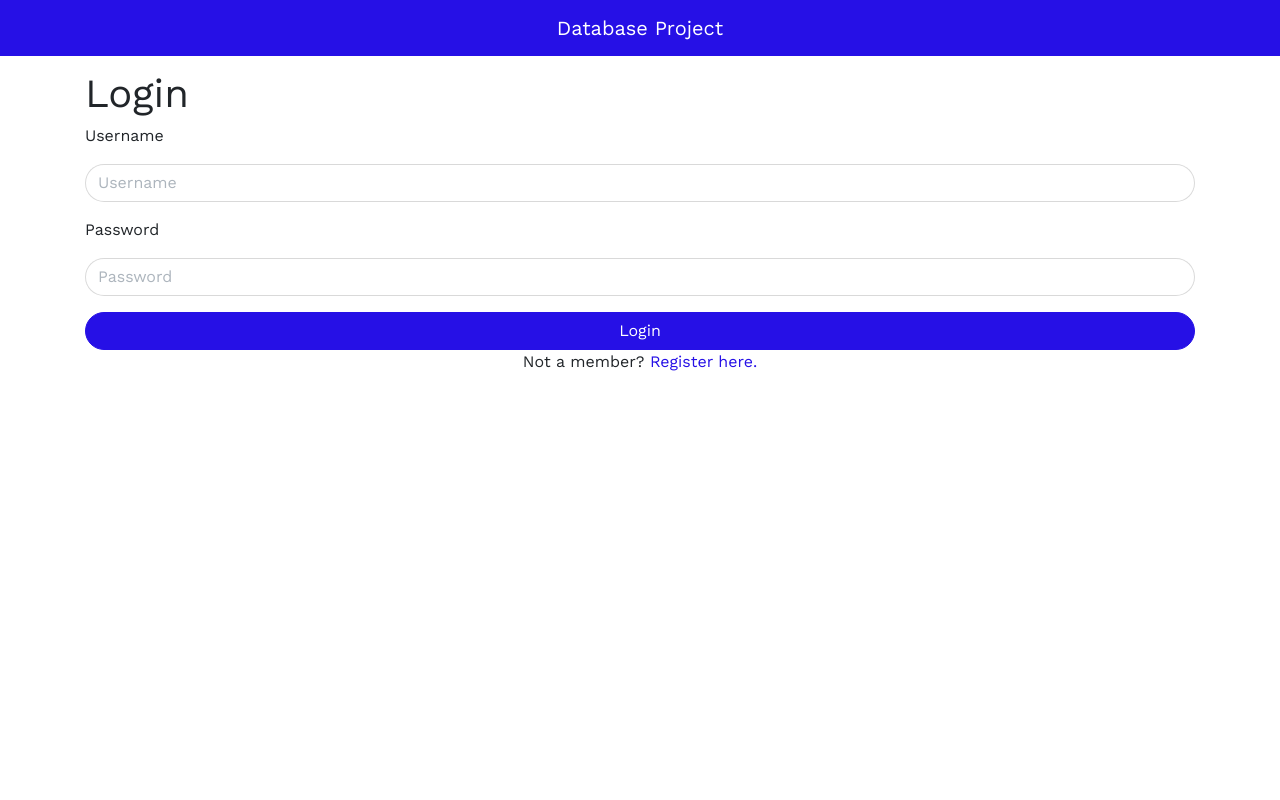
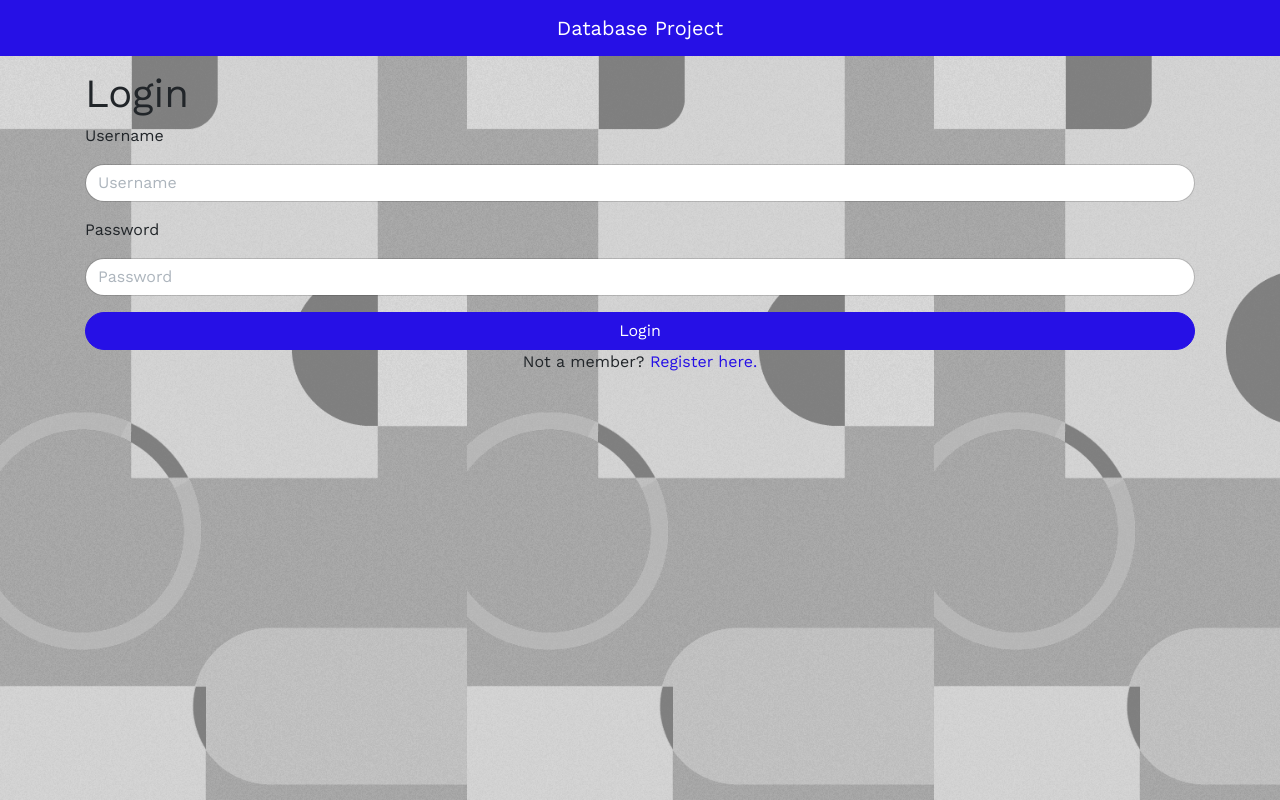
Before and after one commit to SpencerBateman/database-final, an Angular app: page / in a window 1280 px wide. Built offline with nearby package versions, Linux system fonts and the light colour scheme.

Commit message:
make swipe page

```diff
--- a/src/app/components/login/login.component.html
+++ b/src/app/components/login/login.component.html
@@ -1,3 +1,4 @@
+<div class="hp-background">
 <nav class="navbar navbar-dark bg-primary mb-3">
   <div class="container">
     <a class="navbar-brand mx-auto" [routerLink]="['']">Database Project</a>
@@ -21,3 +22,4 @@
     <p class="text-center">Not a member? <a [routerLink]="['/register']"> Register here.</a></p>
   </form>
 </div>
+</div>
--- a/src/app/components/swipe/swipe.component.html
+++ b/src/app/components/swipe/swipe.component.html
@@ -1,6 +1,17 @@
 <nav class="navbar navbar-dark bg-primary mb-3">
   <div class="container">
+    <a class="pull-left" [routerLink]="['/user', this.userId, 'settings']"><i class="fa fa-user-circle" aria-hidden="true"></i></a>
     <a class="navbar-brand mx-auto" href="#">Database Project</a>
-    <a class="pull-right" [routerLink]="['/user', this.userId, 'settings']"><i class="fa fa-user-circle" aria-hidden="true"></i></a>
+    <a class="pull-right" [routerLink]="['/user', this.userId, 'settings']"><i class="fa fa-comments-o" aria-hidden="true"></i></a>
   </div>
 </nav>
+<div class="container">
+  <div class="user">
+    <div class="user--image">
+      <img src="https://scontent.fphl2-3.fna.fbcdn.net/v/t1.0-9/12038511_911918292194732_1632590114908054085_n.jpg?oh=00a69ecbba825e5fd4ad79e54789e398&oe=5A95EC4C" style="width: 100%;">
+    </div>
+    <div class="user--info">
+      <h3>{{user?.firstName}}, {{user?.age}}</h3>
+    </div>
+  </div>
+</div>
--- a/src/styles.css
+++ b/src/styles.css
@@ -6,3 +6,16 @@ i.fa {
   color: white;
   font-size: 20px;
 }
+
+.hp-background {
+  background-image: url('database_pattern.png');
+  height: 100vh;
+  background-size: contain;
+}
+
+.user--image img {
+  object-fit: cover;
+  max-width: 300px;
+  height: 300px;
+  margin-top: 10px;
+}
```
Also changed, not shown: src/assets/images/user1.png (added), src/database_pattern.png (added).
